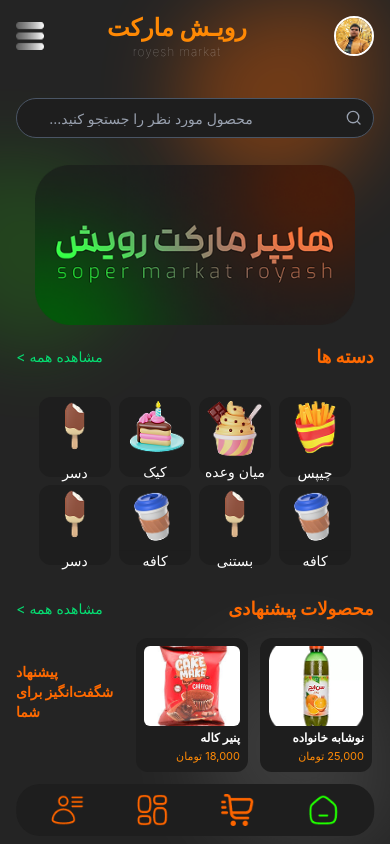
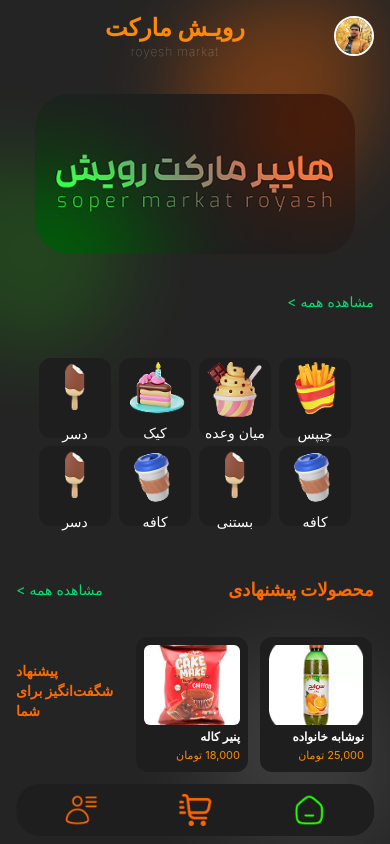
Before and after one commit to mohammadrezasabri/rooyesh-market, a Vue app: page /home in a window 390 px wide. Built offline with nearby package versions, Linux system fonts and the light colour scheme.

Commit message:
Update project configuration for mobile testing and remove category page

```diff
--- a/src/components/nav.vue
+++ b/src/components/nav.vue
@@ -18,9 +18,9 @@ const gotocategory = () => {
 
 
 <template>
-<div class="w-11/12 max-w-md sm:max-w-lg lg:max-w-lg h-13 lg:h-17 grid grid-cols-4 gap-4 sm:gap-6 bg-[#1E1E1E] px-4 py-1 rounded-3xl text-white mb-2 shrink-0 fixed bottom-0 left-1/2 transform -translate-x-1/2 transition-transform duration-300 z-50">
+<div class="w-11/12 max-w-md sm:max-w-lg lg:max-w-lg h-13 lg:h-17 grid grid-cols-3 gap-4 sm:gap-6 bg-[#1E1E1E] px-4 py-1 rounded-3xl text-white mb-2 shrink-0 fixed bottom-0 left-1/2 transform -translate-x-1/2 transition-transform duration-300 z-50">
       <div @click="gotoprofile" class="flex items-center justify-center"><img src="../assets/img/image 5.png" class="w-8 sm:w-10  h-8 sm:h-10 " alt=""></div>
-      <div @click="gotocategory" class="flex items-center justify-center"><img src="../assets/img/image 11.png" class="w-8 sm:w-10  h-8 sm:h-10" alt=""></div>
+
       <div  class="flex items-center justify-center"><img src="../assets/img/image 7.png" class="w-8 sm:w-10  h-8 sm:h-10" alt=""></div>
       <div @click="gotohome" class="flex items-center justify-center"><img src="../assets/img/image home.png" class="w-8 sm:w-10  h-8 sm:h-10" alt=""></div>
     </div>
--- a/src/page/category.vue
+++ /dev/null
@@ -1,57 +0,0 @@
-<script setup>
-import Nav from '../components/nav.vue';
-import { useRouter } from 'vue-router';
-const router = useRouter()
-const goback = ()=>{
-  router.push('/home')
-}
-</script>
-
-
-
-<template>
-     <div class="h-screen flex flex-col items-center justify-center bg-[#242424]/100 relative z-0">
-        <div class="absolute inset-0 -z-10">
-            <div class="absolute -top-16 left-36 -right-6 w-96 h-96 bg-[#FF6600]/35 rounded-b-full rounded-l-full blur-3xl "></div>
-            <div class="absolute top-80 -left-32 w-96 h-96 bg-[#22FF00]/15 rounded-b-full rounded-r-full blur-3xl"></div>
-            <div class="absolute -bottom-44 -right-44 w-96 h-96 bg-[#676767]/35 rounded-l-full rounded-t-full blur-3xl"></div>
-        </div>
-
-        <!-- عنوان دسته‌ها -->
-        <div class="text-center bg-gradient-to-l from-[#FCB07F] via-[#FFC184] to-[#FFD86C] text-transparent  bg-clip-text text-5xl  font-bold mt-7">
-            دسته ها
-        </div>
-
-        <!-- شبکه دسته‌ها (4 ستون و 4 ردیف) -->
-        <div class="mt-12 grid grid-cols-4 gap-4">
-            <!-- آیتم‌های دسته -->
-            <div class="w-20 h-24 bg-[#242424]/55 rounded-xl flex flex-col items-center justify-center text-white text-sm"><img src="../assets/img/rb_12580.png" alt="">دسر</div>
-            <div class="w-20 h-24 bg-[#242424]/55 rounded-xl flex flex-col items-center justify-center text-white text-sm"><img src="../assets/img/rb_2150731924.png" alt="">کیک</div>
-            <div class="w-20 h-24 bg-[#242424]/55 rounded-xl flex flex-col items-center justify-center text-white text-sm"><img src="../assets/img/rb_2151261349.png" alt="">میان‌وعده</div>
-            <div class="w-20 h-24 bg-[#242424]/55 rounded-xl flex flex-col items-center justify-center text-white text-sm"><img src="../assets/img/rb_2151261349.png" alt=""> چیپس</div>
-            <div class="w-20 h-24 bg-[#242424]/55 rounded-xl flex flex-col items-center justify-center text-white text-sm"><img src="../assets/img/rb_2151261349.png" alt="">دسر</div>
-            <div class="w-20 h-24 bg-[#242424]/55 rounded-xl flex flex-col items-center justify-center text-white text-sm"><img src="../assets/img/rb_2151261349.png" alt="">کافه</div>
-            <div class="w-20 h-24 bg-[#242424]/55 rounded-xl flex flex-col items-center justify-center text-white text-sm"><img src="../assets/img/rb_2151261349.png" alt="">بستنی</div>
-            <div class="w-20 h-24 bg-[#242424]/55 rounded-xl flex flex-col items-center justify-center text-white text-sm"><img src="../assets/img/rb_2151261349.png" alt=""> </div>
-            <div class="w-20 h-24 bg-[#242424]/55 rounded-xl flex flex-col items-center justify-center text-white text-sm"><img src="../assets/img/rb_2151261349.png" alt="">دسر</div>
-            <div class="w-20 h-24 bg-[#242424]/55 rounded-xl flex flex-col items-center justify-center text-white text-sm"><img src="../assets/img/rb_2151261349.png" alt="">کیک</div>
-            <div class="w-20 h-24 bg-[#242424]/55 rounded-xl flex flex-col items-center justify-center text-white text-sm"><img src="../assets/img/rb_2151261349.png" alt="">میان وعده</div>
-            <div class="w-20 h-24 bg-[#242424]/55 rounded-xl flex flex-col items-center justify-center text-white text-sm"><img src="../assets/img/rb_2151261349.png" alt="">چیپس</div>
-            <div class="w-20 h-24 bg-[#242424]/55 rounded-xl flex flex-col items-center justify-center text-white text-sm"><img src="../assets/img/rb_2151261349.png" alt="">دسر</div>
-            <div class="w-20 h-24 bg-[#242424]/55 rounded-xl flex flex-col items-center justify-center text-white text-sm"><img src="../assets/img/rb_2151261349.png" alt="">کافه</div>
-            <div class="w-20 h-24 bg-[#242424]/55 rounded-xl flex flex-col items-center justify-center text-white text-sm"><img src="../assets/img/rb_2151261349.png" alt="">بستنی</div>
-            <div class="w-20 h-24 bg-[#242424]/55 rounded-xl flex flex-col items-center justify-center text-white text-sm"><img src="../assets/img/rb_2151261349.png" alt="">نسکافه</div>
-        </div>
-
-        <!-- دکمه برگشت -->
-        <div class="mt-22 text-[#FF6600] ">
-            <button @click="goback" class=" py-1.5 px-20 font-bold rounded-2xl text-xl bg-[#22FF00]/10 ">
-                <span>برگشت</span>
-            </button>
-        </div>
-
-        <Nav/>
-
-
-    </div>
-</template>
--- a/src/page/home.vue
+++ b/src/page/home.vue
@@ -36,13 +36,11 @@ const gotohome = () => {
     <div class="relative -top-1 lg:-top-4 w-11/12 max-w-sm sm:max-w-md lg:max-w-lg xl:max-w-xl mt-4 sm:mt-6 lg:mt-8 flex items-center justify-between text-white">
       <!-- تصویر پروفایل -->
 
-      <div   class=" rounded-sm cursor-pointer" >
-        <img  src="../assets/img/Vector.png" alt="menu" class="w-7 h-7 sm:w-10 sm:h-10 ">
-      </div>
+
       <!-- عنوان فروشگاه -->
-      <div class="text-center flex-1 -ml-6 sm:-ml-8 md:-ml-10">
-        <h1 @click="gotohome"  class="text-orange-400 text-2xl font-bold">رویـش مارکت</h1>
-        <p class="text-white tracking-[1px] sm:tracking-[2px] font-thin text-xs sm:text-sm opacity-45 ">royesh markat</p>
+      <div class="  flex-1 items-center justify-center ">
+        <h1 @click="gotohome"  class="text-orange-400 text-2xl font-bold text-center ">رویـش مارکت</h1>
+        <p class="text-white tracking-[1px] sm:tracking-[2px] font-thin text-xs sm:text-sm opacity-45 text-center">royesh markat</p>
       </div>
 
       <!-- آیکن منو -->
@@ -52,22 +50,6 @@ const gotohome = () => {
       </div>
     </div>
 
-    <!-- نوار جستجو -->
-    <!-- کادر جستجو زیر هدر -->
-    <div class="w-11/12 max-w-sm sm:max-w-md lg:max-w-lg xl:max-w-xl mt-4 sm:mt-6 relative -top-4 sm:-top-3 lg:-top-10">
-      <!-- 🔍 آیکن ذره‌بین -->
-      <span class="absolute inset-y-0 right-3 sm:right-4 flex items-center pointer-events-none">
-        <svg class="w-4 h-4 sm:w-5 sm:h-5 text-gray-400" fill="none" stroke="currentColor" stroke-width="2" viewBox="0 0 24 24"
-          xmlns="http://www.w3.org/2000/svg">
-          <path stroke-linecap="round" stroke-linejoin="round"
-            d="M21 21l-4.35-4.35m0 0A7.5 7.5 0 104.5 4.5a7.5 7.5 0 0012.15 12.15z"></path>
-        </svg>
-      </span>
-
-      <!-- 🔤 کادر ورودی جستجو -->
-      <input type="text" placeholder="...محصول مورد نظر را جستجو کنید"
-        class="w-full bg-[#1E1E1E] text-white text-sm sm:text-base px-8 sm:px-10 py-2 sm:py-3 border border-gray-600 rounded-full h-10 sm:h-12 placeholder-gray-400 outline-none">
-    </div>
     <div class="w-full relative -top-6 sm:-top-5 lg:-top-10">
       <img src="../assets/img/Untitled 1.png" alt="Hero banner" class="w-full  max-h-40 sm:max-h-40 md:max-h-48 object-contain ">
     </div>
@@ -75,7 +57,7 @@ const gotohome = () => {
     <!-- دسته‌ها و مشاهده همه -->
     <div class="w-11/12 max-w-md  flex flex-row-reverse items-center justify-between relative -top-10 sm:-top-6 lg:-top-13">
       <!-- دسته‌ها (راست) -->
-      <div class="text-orange-500 font-bold text-lg">دسته ها</div>
+
 
       <!-- مشاهده همه (چپ) -->
       <div class="flex items-center text-green-400 text-sm cursor-pointer">
@@ -84,7 +66,7 @@ const gotohome = () => {
       </div>
     </div>
 
-    <div class="relative -top-12 lg:-top-16  grid grid-cols-4  gap-2">
+    <div class="relative -top-12 lg:-top-16  grid grid-cols-4  gap-2 ">
       <div class="w-18 sm:w-20 h-20 sm:h-22 bg-[#1E1E1E] rounded-xl flex flex-col items-center justify-center text-white text-sm">
         <img src="../assets/img/rb_12580.png" alt="">
         <span class="relative sm:-top-2">دسر</span>
--- a/src/router/index.js
+++ b/src/router/index.js
@@ -3,7 +3,6 @@ import { createWebHistory, createRouter } from 'vue-router'
 import login  from '../page/login.vue'
 import home from '../page/home.vue'
 import profile from '../page/profile.vue'
-import category from '../page/category.vue'
 import product from '../page/product.vue'
 
 
@@ -12,7 +11,7 @@ const routes = [
   { path: '/login', component: login},
   { path: '/home', component: home},
   { path: '/profile', component: profile},
-  { path: '/category', component: category},
+
   { path: '/product', component: product},
 ]
 
--- a/vite.config.js
+++ b/vite.config.js
@@ -7,5 +7,9 @@ export default defineConfig({
   plugins: [vue(),
     tailwindcss(),
   ],
-
+  server: {
+    host: '0.0.0.0', // اجازه دسترسی از تمام IP ها
+    port: 3000, // پورت مشخص
+    strictPort: true, // اگر پورت در دسترس نباشد، خطا بدهد
+  }
 })
```
